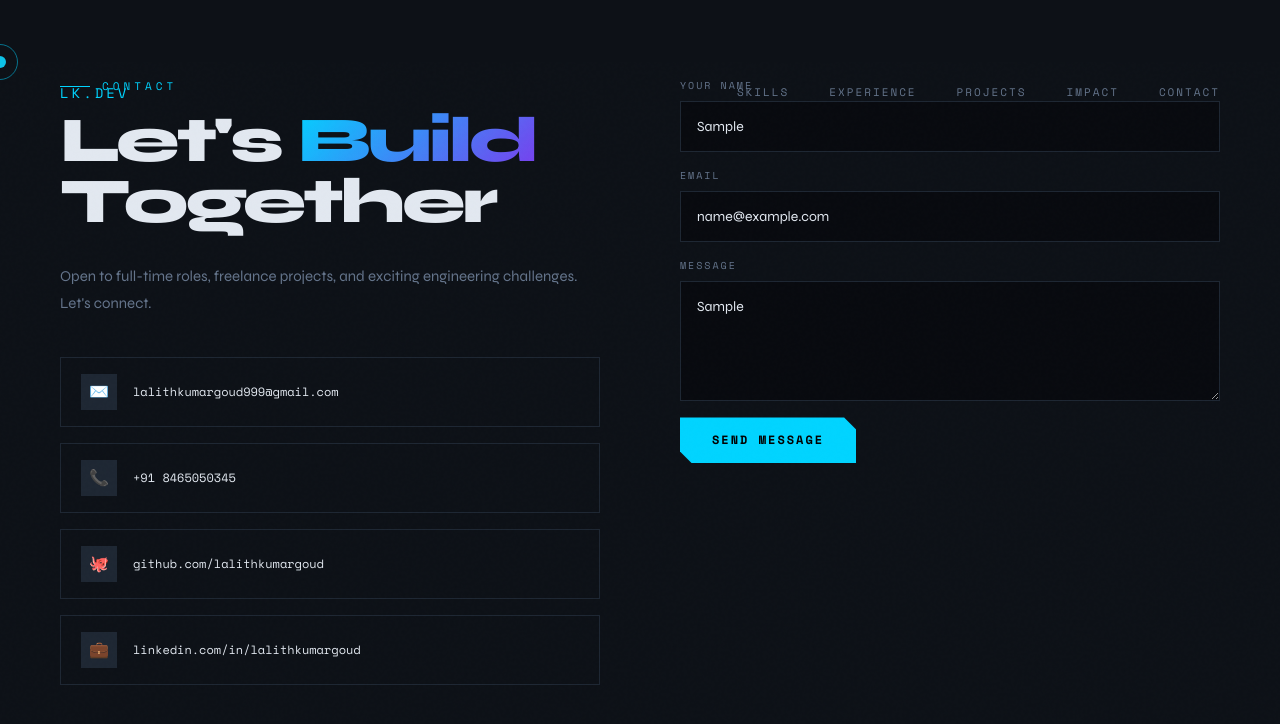
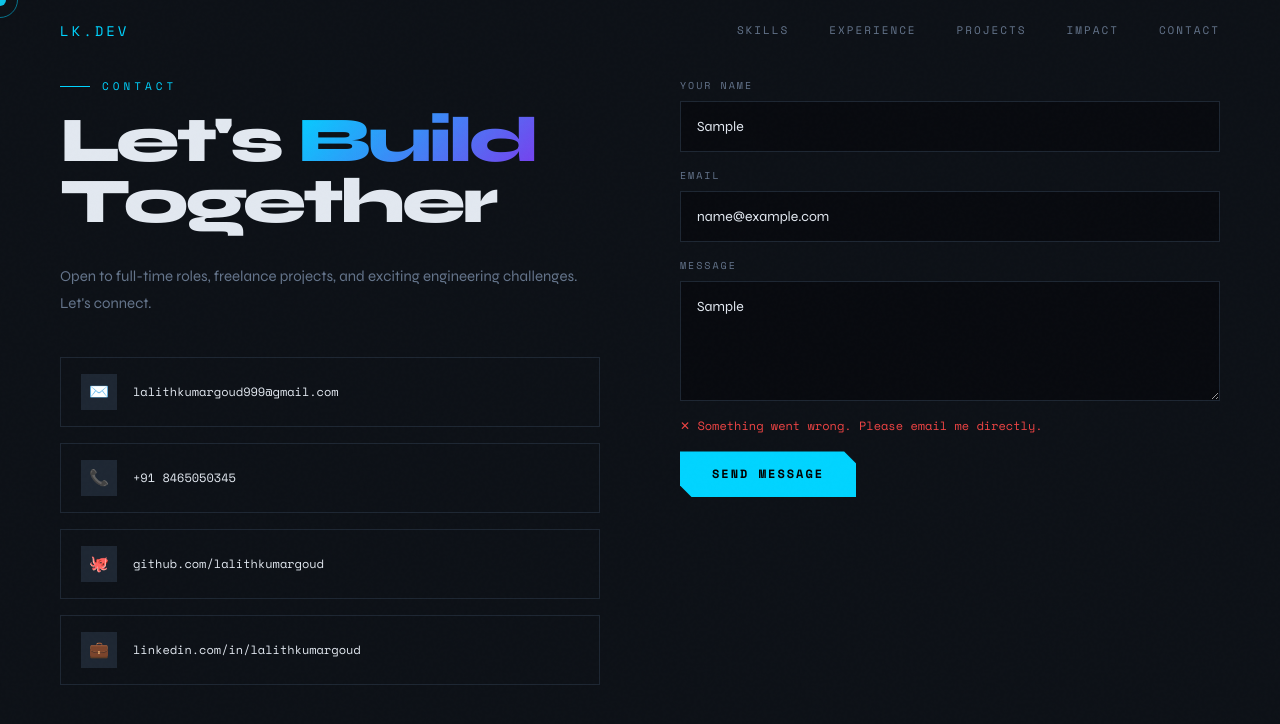
Before and after one commit to Lalith84999/portfolio, a Next.js app: page / in a window 1280 px wide. Both pictures are taken after typing "Sample", "name@example.com", "Sample" into the empty fields and a click on the button "SEND MESSAGE". Shown: the part 4992-5716 px from the top of the page. Built offline with nearby package versions, Linux system fonts and the light colour scheme; a web font is replaced by a local one.

Commit message:
feat: wire up contact form with Formspree

```diff
--- a/src/components/Contact.tsx
+++ b/src/components/Contact.tsx
@@ -1,8 +1,51 @@
 "use client";
 
+import { useState, FormEvent } from "react";
+
+// ──────────────────────────────────────────────
+// STEP 1: Go to https://formspree.io and create a free form
+// STEP 2: Replace the ID below with your Formspree form ID
+const FORMSPREE_ID = "YOUR_FORMSPREE_ID"; // e.g. "xyzabcde"
+// ──────────────────────────────────────────────
+
 export default function Contact() {
-  const handleSubmit = () => {
-    alert("Message sent! (Wire up your backend or Formspree)");
+  const [status, setStatus] = useState<"idle" | "sending" | "sent" | "error">("idle");
+  const [form, setForm] = useState({ name: "", email: "", message: "" });
+
+  const handleChange = (e: React.ChangeEvent<HTMLInputElement | HTMLTextAreaElement>) => {
+    setForm({ ...form, [e.target.name]: e.target.value });
+  };
+
+  const handleSubmit = async (e: FormEvent) => {
+    e.preventDefault();
+
+    if (!form.name || !form.email || !form.message) {
+      alert("Please fill in all fields.");
+      return;
+    }
+
+    setStatus("sending");
+
+    try {
+      const res = await fetch(`https://formspree.io/f/${FORMSPREE_ID}`, {
+        method: "POST",
+        headers: { "Content-Type": "application/json", Accept: "application/json" },
+        body: JSON.stringify({
+          name: form.name,
+          email: form.email,
+          message: form.message,
+        }),
+      });
+
+      if (res.ok) {
+        setStatus("sent");
+        setForm({ name: "", email: "", message: "" });
+      } else {
+        setStatus("error");
+      }
+    } catch {
+      setStatus("error");
+    }
   };
 
   return (
@@ -39,27 +82,63 @@ export default function Contact() {
             </div>
           </div>
           <div>
-            <div className="contact-form">
+            <form className="contact-form" onSubmit={handleSubmit}>
               <div className="form-group">
                 <label className="form-label">Your Name</label>
-                <input className="form-input" type="text" placeholder="John Doe" />
+                <input
+                  className="form-input"
+                  type="text"
+                  name="name"
+                  placeholder="John Doe"
+                  value={form.name}
+                  onChange={handleChange}
+                  required
+                />
               </div>
               <div className="form-group">
                 <label className="form-label">Email</label>
-                <input className="form-input" type="email" placeholder="you@company.com" />
+                <input
+                  className="form-input"
+                  type="email"
+                  name="email"
+                  placeholder="you@company.com"
+                  value={form.email}
+                  onChange={handleChange}
+                  required
+                />
               </div>
               <div className="form-group">
                 <label className="form-label">Message</label>
-                <textarea className="form-textarea" placeholder="Tell me about the opportunity..." />
+                <textarea
+                  className="form-textarea"
+                  name="message"
+                  placeholder="Tell me about the opportunity..."
+                  value={form.message}
+                  onChange={handleChange}
+                  required
+                />
               </div>
+
+              {status === "sent" && (
+                <p style={{ color: "var(--accent3)", fontFamily: "'Space Mono', monospace", fontSize: 12 }}>
+                  ✓ Message sent successfully! I&apos;ll get back to you soon.
+                </p>
+              )}
+              {status === "error" && (
+                <p style={{ color: "#ef4444", fontFamily: "'Space Mono', monospace", fontSize: 12 }}>
+                  ✕ Something went wrong. Please email me directly.
+                </p>
+              )}
+
               <button
                 className="btn-primary"
+                type="submit"
                 style={{ alignSelf: "flex-start" }}
-                onClick={handleSubmit}
+                disabled={status === "sending"}
               >
-                Send Message
+                {status === "sending" ? "Sending..." : "Send Message"}
               </button>
-            </div>
+            </form>
           </div>
         </div>
       </div>
```
